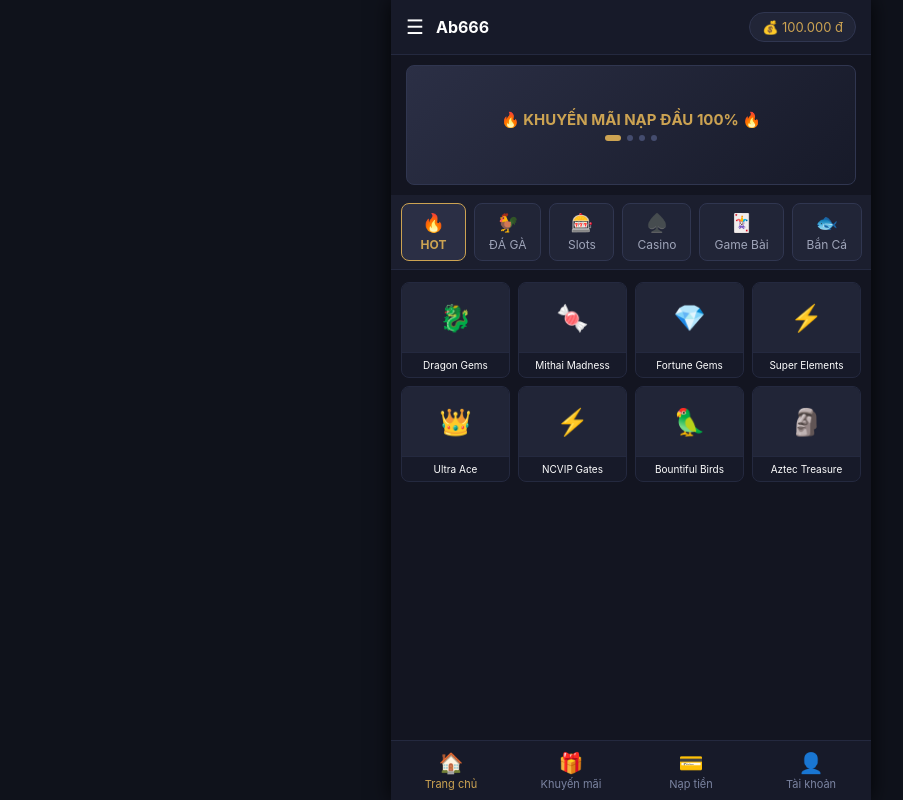
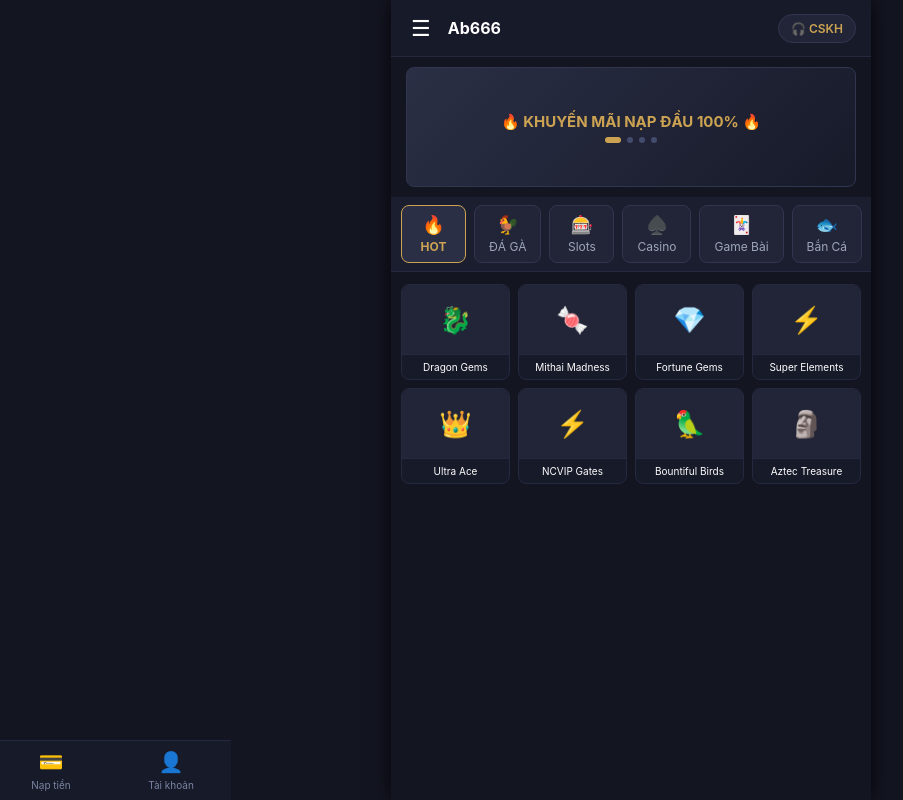
Before and after one commit to phuctinh236-afk/CasioWorld, a Flask app: page / in a window 1280 px wide. Shown: the whole page, without its empty margins (9-912 px from the left). Run offline with Flask 3, Linux system fonts and the light colour scheme.

Commit message:
Refactor index.html for improved layout and styles

```diff
--- a/templates/index.html
+++ b/templates/index.html
@@ -6,6 +6,25 @@
     <title>Mega Casino World</title>
     <link rel="stylesheet" href="{{ url_for('static', filename='style.css') }}">
     <style>
+        * {
+            box-sizing: border-box;
+        }
+        body {
+            margin: 0;
+            background-color: #131521;
+            font-family: -apple-system, BlinkMacSystemFont, "Segoe UI", Roboto, Helvetica, Arial, sans-serif;
+            color: #fff;
+        }
+        .app-container {
+            max-width: 480px;
+            margin: 0 auto;
+            min-height: 100vh;
+            background-color: #131521;
+            position: relative;
+            padding-bottom: 70px;
+        }
+
+        /* Header chính */
         .header {
             padding: 12px 15px;
             background-color: #171a29;
@@ -13,6 +32,9 @@
             justify-content: space-between;
             align-items: center;
             border-bottom: 1px solid #24293f;
+            position: sticky;
+            top: 0;
+            z-index: 1000;
         }
         .header-left {
             display: flex;
@@ -23,28 +45,37 @@
             background: none;
             border: none;
             color: #fff;
-            font-size: 20px;
+            font-size: 22px;
             cursor: pointer;
-            padding: 0;
+            padding: 5px;
             display: flex;
             align-items: center;
+            justify-content: center;
+            line-height: 1;
         }
         .header-title {
             font-size: 16px;
             font-weight: bold;
             color: #fff;
         }
-        .balance-box {
+
+        /* Nút CSKH thay thế ô tiền */
+        .cskh-btn {
             background: #212537;
             padding: 6px 12px;
             border-radius: 20px;
-            font-size: 13px;
+            font-size: 12px;
             color: #cca352;
             border: 1px solid #303650;
             display: flex;
             align-items: center;
             gap: 5px;
             cursor: pointer;
+            text-decoration: none;
+            font-weight: 600;
+        }
+        .cskh-btn:hover {
+            border-color: #cca352;
         }
 
         /* Banner */
@@ -164,15 +195,44 @@
             text-overflow: ellipsis;
         }
 
-        /* --- SIDEBAR DRAWER (Giống ảnh 2) --- */
+        /* Bottom Nav */
+        .bottom-nav {
+            position: fixed;
+            bottom: 0;
+            left: 0;
+            width: 100%;
+            background-color: #171a29;
+            border-top: 1px solid #24293f;
+            display: flex;
+            justify-content: space-around;
+            padding: 8px 0;
+            z-index: 900;
+        }
+        .nav-item {
+            display: flex;
+            flex-direction: column;
+            align-items: center;
+            text-decoration: none;
+            color: #7a83a0;
+            font-size: 10px;
+            gap: 3px;
+        }
+        .nav-item.active {
+            color: #cca352;
+        }
+        .nav-icon {
+            font-size: 20px;
+        }
+
+        /* --- SIDEBAR DRAWER (Menu trượt từ trái) --- */
         .drawer-overlay {
             position: fixed;
             top: 0;
             left: 0;
             width: 100%;
             height: 100%;
-            background-color: rgba(0, 0, 0, 0.6);
-            z-index: 2000;
+            background-color: rgba(0, 0, 0, 0.7);
+            z-index: 9999;
             display: none;
             justify-content: flex-start;
         }
@@ -188,11 +248,6 @@
             display: flex;
             flex-direction: column;
             box-shadow: 4px 0 15px rgba(0,0,0,0.8);
-            transform: translateX(-100%);
-            transition: transform 0.3s ease-in-out;
-        }
-        .drawer-overlay.open .drawer-content {
-            transform: translateX(0);
         }
         .drawer-header {
             padding: 15px;
@@ -319,13 +374,16 @@
 </head>
 <body>
     <div class="app-container">
-        <!-- Header (Có nút 3 gạch mở menu bên trái) -->
+        <!-- Header chính (Đảm bảo nút ☰ luôn nổi trên cùng và bắt sự kiện cực nhạy) -->
         <div class="header">
             <div class="header-left">
-                <button class="menu-toggle-btn" onclick="toggleDrawer(true)">☰</button>
+                <button type="button" class="menu-toggle-btn" id="menuBtn">☰</button>
                 <div class="header-title">Ab666</div>
             </div>
-            <div class="balance-box" onclick="location.href='/deposit'">💰 100.000 đ</div>
+            <!-- Nút CSKH thay thế cho ô tiền -->
+            <a href="#" class="cskh-btn" onclick="alert('Đang kết nối đến Chăm Sóc Khách Hàng...'); return false;">
+                🎧 CSKH
+            </a>
         </div>
 
         <!-- Banner Khuyến Mãi -->
@@ -413,7 +471,7 @@
                 <div class="nav-icon">🏠</div>
                 <span>Trang chủ</span>
             </a>
-            <a href="#" class="nav-item" onclick="alert('Tính năng khuyến mãi đang cập nhật')">
+            <a href="#" class="nav-item" onclick="alert('Tính năng khuyến mãi đang cập nhật'); return false;">
                 <div class="nav-icon">🎁</div>
                 <span>Khuyến mãi</span>
             </a>
@@ -428,12 +486,12 @@
         </nav>
     </div>
 
-    <!-- SIDEBAR DRAWER MENU (Ảnh 2 khi ấn nút 3 gạch) -->
-    <div class="drawer-overlay" id="drawerOverlay" onclick="handleOverlayClick(event)">
-        <div class="drawer-content">
+    <!-- SIDEBAR DRAWER MENU -->
+    <div class="drawer-overlay" id="drawerOverlay">
+        <div class="drawer-content" onclick="event.stopPropagation()">
             <div class="drawer-header">
                 <span>MEGA CASINO WORLD</span>
-                <button class="drawer-close" onclick="toggleDrawer(false)">✕</button>
+                <button type="button" class="drawer-close" id="closeDrawerBtn">✕</button>
             </div>
             <div class="drawer-body">
                 <!-- Thông tin hồ sơ & ví -->
@@ -473,7 +531,7 @@
                         <span class="dm-icon">🏧</span>
                         <span class="dm-label">Rút tiền</span>
                     </div>
-                    <div class="drawer-menu-item" onclick="toggleDrawer(false)">
+                    <div class="drawer-menu-item" onclick="closeDrawer()">
                         <span class="dm-icon">🔥</span>
                         <span class="dm-label">HOT</span>
                     </div>
@@ -516,43 +574,3 @@
                     <div class="drawer-menu-item" onclick="alert('Đang vào Khuyến mãi')">
                         <span class="dm-icon">🎁</span>
                         <span class="dm-label">Khuyến mãi</span>
-                    </div>
-                    <div class="drawer-menu-item" onclick="alert('Đang vào VIP')">
-                        <span class="dm-icon">⭐</span>
-                        <span class="dm-label">VIP</span>
-                    </div>
-                    <div class="drawer-menu-item" onclick="alert('Đang tải xuống ứng dụng')">
-                        <span class="dm-icon">📥</span>
-                        <span class="dm-label">Tải xuống</span>
-                    </div>
-                </div>
-            </div>
-        </div>
-    </div>
-
-    <script>
-        const gamesData = {
-            'HOT': [
-                {icon: '🐉', name: 'Dragon Gems'},
-                {icon: '🍬', name: 'Mithai Madness'},
-                {icon: '💎', name: 'Fortune Gems'},
-                {icon: '⚡', name: 'Super Elements'},
-                {icon: '👑', name: 'Ultra Ace'},
-                {icon: '⚡', name: 'NCVIP Gates'},
-                {icon: '🦜', name: 'Bountiful Birds'},
-                {icon: '🗿', name: 'Aztec Treasure'}
-            ],
-            'DA_GA': [
-                {icon: '🐓', name: 'Đá Gà Thomo'},
-                {icon: '🔥', name: 'Đá Gà Cựa Sắt'}
-            ],
-            'SLOTS': [
-                {icon: '🎰', name: 'Slot Thần Tài'},
-                {icon: '💰', name: 'Kho Báu Aztec'}
-            ],
-            'CASINO': [
-                {icon: '🎲', name: 'Baccarat Live'},
-                {icon: '🎡', name: 'Roulette'}
-            ],
-            'GAME_BAI': [
-                {icon: '♠️', name: 'Tiến
```
